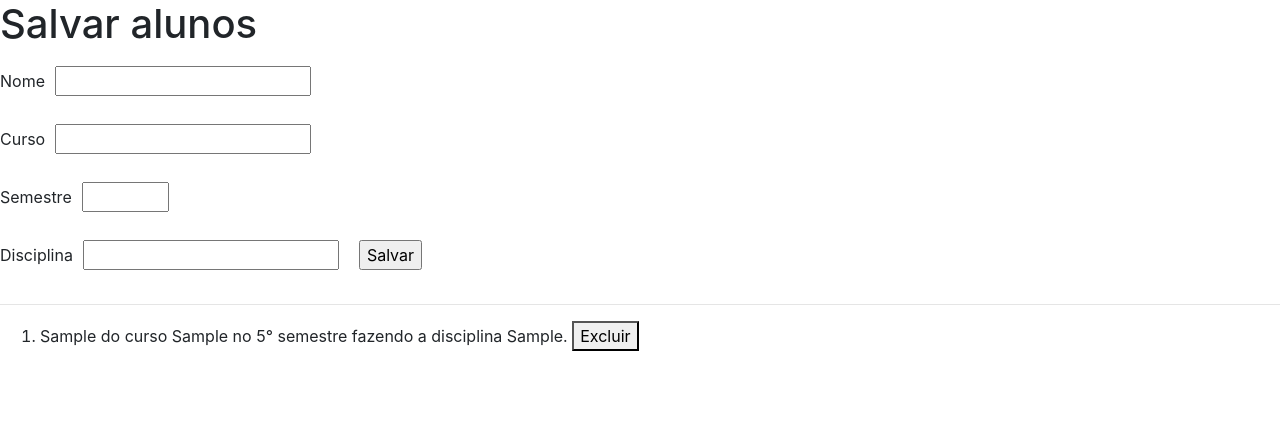
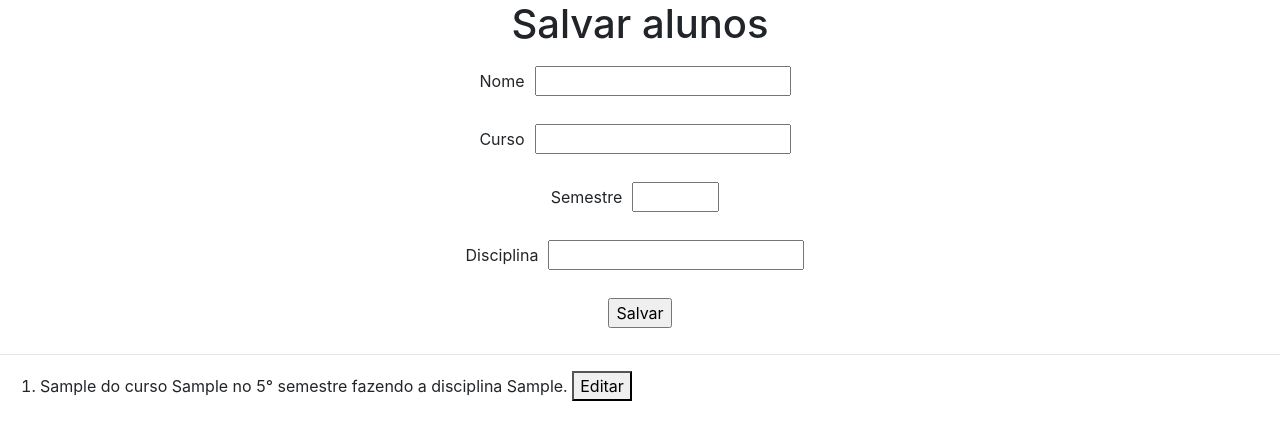
Before and after one commit to movingGreen/Projetos, a React (Create React App) app in the folder listar_alunos/: page / in a window 1280 px wide. Both pictures are taken after typing "Sample", "Sample", "5", "Sample" into the empty fields and a click on the input "Salvar". Shown: the top 440 px of the page. Built offline with nearby package versions, Linux system fonts and the light colour scheme.

Commit message:
crud completo

```diff
--- a/listar_alunos/src/AlunoLista.js
+++ b/listar_alunos/src/AlunoLista.js
@@ -3,8 +3,8 @@ import React from "react";
 export default function AlunoLista(props) {
   const { id, nome, curso, semestre, disciplina } = props.aluno;
 
-  const btnExcluir = () => {
-    props.excluirAluno(id);
+  const btnEditar = () => {
+    props.editarAluno(id);
   };
 
   return (
@@ -12,7 +12,7 @@ export default function AlunoLista(props) {
       <p>
         {nome} do curso {curso} no {semestre}° semestre fazendo a disciplina{" "}
         {disciplina}.&nbsp;
-        <button onClick={btnExcluir}>Excluir</button>
+        <button onClick={btnEditar}>Editar</button>
       </p>
     </li>
   );
--- a/listar_alunos/src/App.js
+++ b/listar_alunos/src/App.js
@@ -1,8 +1,12 @@
-import { useState, useEffect } from "react";
+import { useState, useEffect, useRef } from "react";
 import AlunoLista from "./AlunoLista";
 
 export default function App() {
   const [alunos, setAluno] = useState([]);
+  const inputName = useRef();
+  const inputCurso = useRef();
+  const inputSemestre = useRef();
+  const inputDisciplina = useRef();
   const CHAVE_LOCAL_STORAGE = "ListaDeAlunos";
 
   useEffect(() => {
@@ -14,9 +18,21 @@ export default function App() {
     localStorage.setItem(CHAVE_LOCAL_STORAGE, JSON.stringify(alunos));
   }, [alunos]);
 
-  const excluirAluno = (idAluno) => {
+  const editarAluno = (idAluno) => {
     const listaAlunos = alunos;
-    const novaListaAlunos = listaAlunos.filter((aluno) => aluno.id !== idAluno);
+    const novaListaAlunos = [];
+
+    for (const aluno of listaAlunos) {
+      if (aluno.id === idAluno) {
+        inputName.current.value = aluno.nome;
+        inputCurso.current.value = aluno.curso;
+        inputSemestre.current.value = aluno.semestre;
+        inputDisciplina.current.value = aluno.disciplina;
+        continue;
+      }
+      novaListaAlunos.push(aluno);
+    }
+
     setAluno(novaListaAlunos);
   };
 
@@ -37,13 +53,16 @@ export default function App() {
 
   return (
     <div>
-      <h1>Salvar alunos</h1>
-      <form onSubmit={salvarAluno}>
+      <h1 className="text-center">Salvar alunos</h1>
+      <form
+        onSubmit={salvarAluno}
+        className="text-center">
         <label>
           Nome
           <input
             type="text"
             name="nome"
+            ref={inputName}
             required
           />
         </label>
@@ -53,6 +72,7 @@ export default function App() {
           <input
             type="text"
             name="curso"
+            ref={inputCurso}
             required
           />
         </label>
@@ -64,6 +84,7 @@ export default function App() {
             name="semestre"
             min="1"
             max="10"
+            ref={inputSemestre}
             required
           />
         </label>
@@ -73,9 +94,11 @@ export default function App() {
           <input
             type="text"
             name="disciplina"
+            ref={inputDisciplina}
             required
           />
         </label>
+        <br />
         <input
           type="submit"
           value="Salvar"
@@ -87,7 +110,7 @@ export default function App() {
           <AlunoLista
             key={aluno.id}
             aluno={aluno}
-            excluirAluno={excluirAluno}
+            editarAluno={editarAluno}
           />
         ))}
       </ol>
```
Also changed, not shown: listar_alunos/src/index.js (+5 -9 lines).
